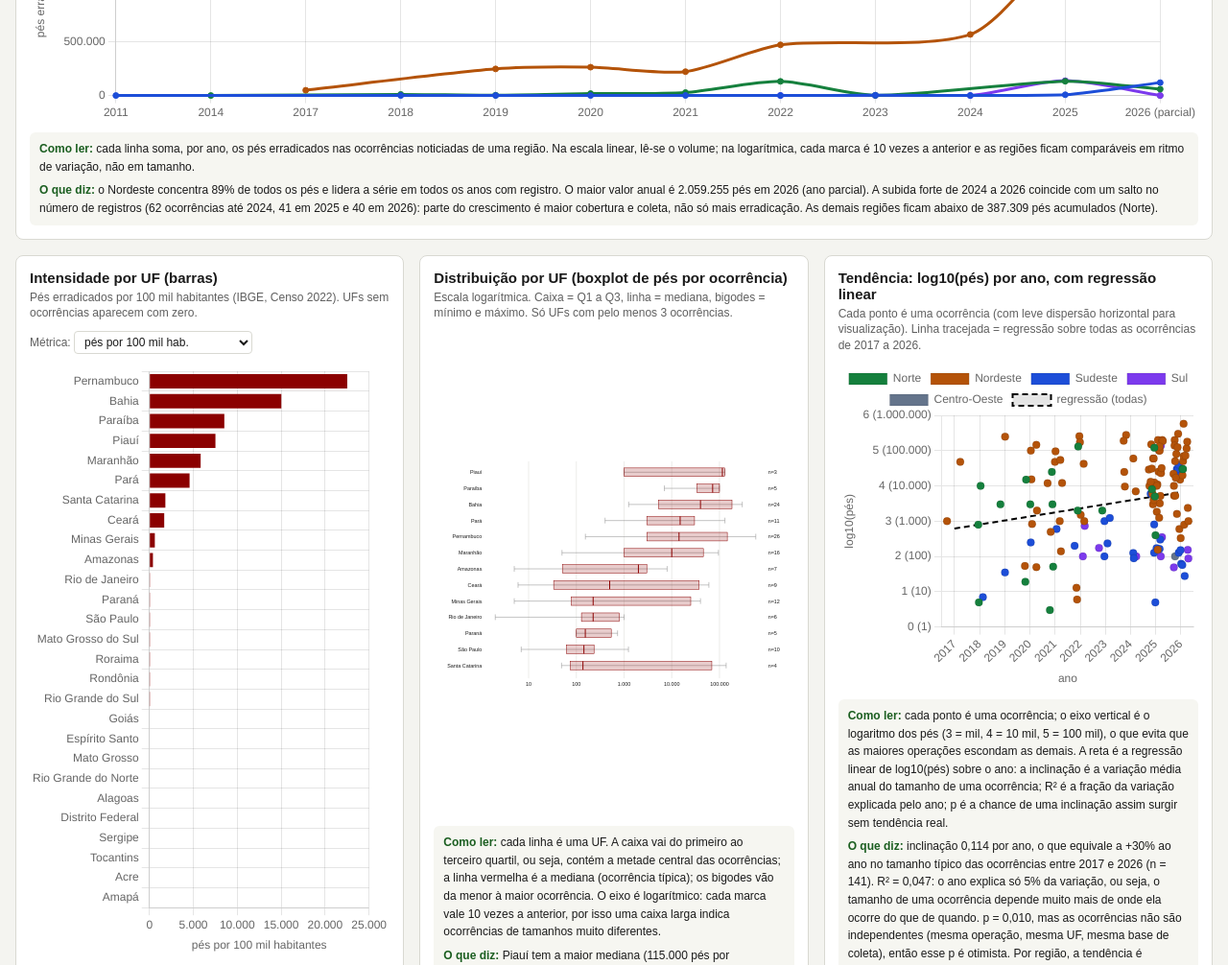
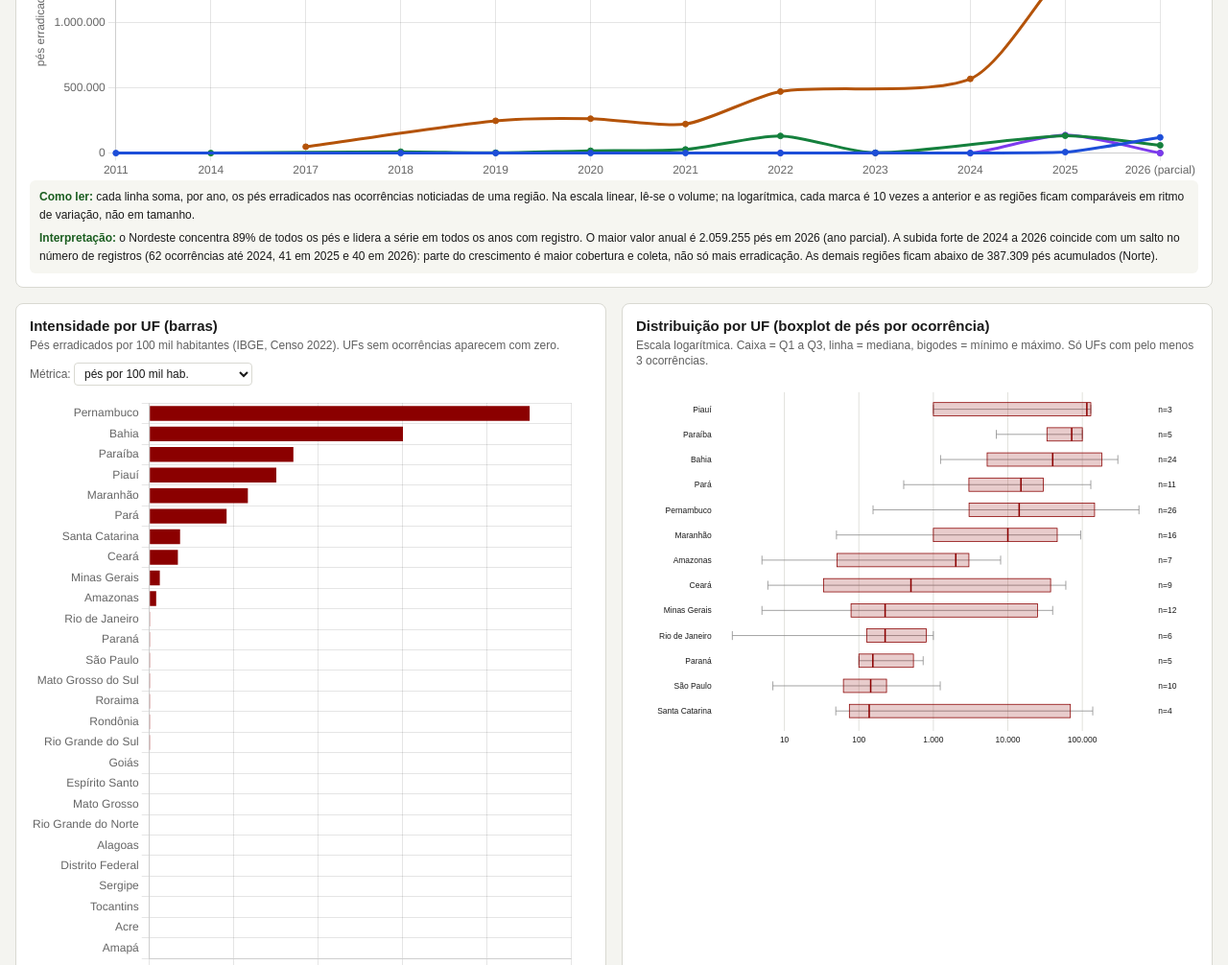
Before and after one commit to alessandrocarneiropesquisador-lab/observatorio-dos-plantios-ilicitos, a plain HTML site: page dashboard.html in a window 1280 px wide. Shown: the part 500-1506 px from the top of the page at 96% size. Drawn offline with nearby package versions, Linux system fonts and the light colour scheme.

Commit message:
Dashboard: grade em duas colunas, boxplot em escala e créditos de autoria
- Cartões em duas colunas de altura igual (barras + boxplot, dispersão +
  população), sem espaço vazio entre as modelagens; uma coluna no celular.
- Boxplot passa a escalar com a largura do cartão.
- Rótulo "O que diz" vira "Interpretação"; bloco de créditos com
  coordenação, análise estatística, dados e fonte da população.

Co-Authored-By: Claude Fable 5.1 <noreply@anthropic.com>

```diff
--- a/dashboard.html
+++ b/dashboard.html
@@ -19,15 +19,19 @@
   .kpi { background:var(--card); border:1px solid var(--line); border-radius:8px; padding:10px 12px; }
   .kpi .v { font-size:20px; font-weight:900; color:var(--acc); }
   .kpi .l { font-size:11px; color:var(--mut); margin-top:2px; }
-  main { padding:8px 16px 32px; display:grid; gap:16px; grid-template-columns: repeat(auto-fit, minmax(340px, 1fr)); }
+  main { padding:8px 16px 32px; display:grid; gap:16px; grid-template-columns: repeat(2, minmax(0, 1fr)); align-items: stretch; }
+  @media (max-width: 900px) { main { grid-template-columns: minmax(0, 1fr); } }
+  .card { display:flex; flex-direction:column; }
+  .card .leia { margin-top:auto; }
+  #box { display:block; width:100%; height:auto; }
   .card { background:var(--card); border:1px solid var(--line); border-radius:8px; padding:14px; min-width:0; }
   .card.wide { grid-column: 1 / -1; }
   .card h2 { font-size:15px; margin:0 0 4px; }
   .card .sub { font-size:12px; color:var(--mut); margin:0 0 10px; line-height:1.4; }
   .ctrl { font-size:12px; color:var(--mut); margin-bottom:8px; }
   .ctrl select { font-size:12px; padding:3px 6px; background:var(--card); color:var(--ink); border:1px solid var(--line); border-radius:4px; }
-  .chart-box { position:relative; width:100%; height:340px; }
-  .tall { height: 620px; }
+  .chart-box { position:relative; width:100%; height:400px; }
+  .tall { height: 640px; }
   .leia { margin-top:10px; font-size:12px; line-height:1.55; background:var(--soft); border-radius:6px; padding:8px 10px; }
   .leia b { color:var(--leaf); }
   .leia p { margin:0 0 6px; }
@@ -82,7 +86,7 @@
 <section class="card">
   <h2>Distribuição por UF (boxplot de pés por ocorrência)</h2>
   <p class="sub">Escala logarítmica. Caixa = Q1 a Q3, linha = mediana, bigodes = mínimo e máximo. Só UFs com pelo menos 3 ocorrências.</p>
-  <div class="scroll"><svg id="box" width="100%"></svg></div>
+  <svg id="box"></svg>
   <div class="leia" id="leia-box"></div>
 </section>
 
@@ -111,6 +115,18 @@
   <p class="sub">Pés por ocorrência. CV = desvio padrão dividido pela média.</p>
   <div class="scroll"><table id="tab"></table></div>
   <div class="leia" id="leia-tab"></div>
+</section>
+
+<section class="card wide">
+  <h2>Créditos</h2>
+  <p class="sub" style="margin:0; font-size:12px; line-height:1.7;">
+    <b>Coordenação:</b> Prof. Dr. Paulo Fraga<br>
+    <b>Análise estatística e desenvolvimento:</b> Me. Alessandro Carneiro<br>
+    <b>Dados:</b> Me. Alessandro Carneiro e Maria Alice Vallo<br>
+    <b>Parceiro:</b> Canabis Monitor<br>
+    <b>População:</b> IBGE, Censo Demográfico 2022<br>
+    NEVIDH - UFJF 2026
+  </p>
 </section>
 
 <section class="card wide">
@@ -180,7 +196,7 @@ document.getElementById("escala").addEventListener("change", e => {
   const nAntes = D.eventos.filter(e => e.ano <= 2024).length;
   document.getElementById("leia-linhas").innerHTML = `
     <p><b>Como ler:</b> cada linha soma, por ano, os pés erradicados nas ocorrências noticiadas de uma região. Na escala linear, lê-se o volume; na logarítmica, cada marca é 10 vezes a anterior e as regiões ficam comparáveis em ritmo de variação, não em tamanho.</p>
-    <p><b>O que diz:</b> o ${r1} concentra ${pct(v1/totalPes*100)} de todos os pés e lidera a série em todos os anos com registro. O maior valor anual é ${nf(pico.soma)} pés em ${anoTxt(pico.ano)}${pico.ano===2026?" (ano parcial)":""}. A subida forte de 2024 a 2026 coincide com um salto no número de registros (${nAntes} ocorrências até 2024, ${n25} em 2025 e ${n26} em 2026): parte do crescimento é maior cobertura e coleta, não só mais erradicação. As demais regiões ficam abaixo de ${nf(ordem[1][1])} pés acumulados (${ordem[1][0]}).</p>`;
+    <p><b>Interpretação:</b> o ${r1} concentra ${pct(v1/totalPes*100)} de todos os pés e lidera a série em todos os anos com registro. O maior valor anual é ${nf(pico.soma)} pés em ${anoTxt(pico.ano)}${pico.ano===2026?" (ano parcial)":""}. A subida forte de 2024 a 2026 coincide com um salto no número de registros (${nAntes} ocorrências até 2024, ${n25} em 2025 e ${n26} em 2026): parte do crescimento é maior cobertura e coleta, não só mais erradicação. As demais regiões ficam abaixo de ${nf(ordem[1][1])} pés acumulados (${ordem[1][0]}).</p>`;
 })();
 
 // ---------- barras ----------
@@ -212,7 +228,7 @@ document.getElementById("metrica").addEventListener("change", e => {
   const porOcor = [...ufsAll].sort((a,b)=> b.ocor100 - a.ocor100).slice(0, 3);
   document.getElementById("leia-barras").innerHTML = `
     <p><b>Como ler:</b> a barra divide o total de pés erradicados da UF pela sua população residente (IBGE, Censo 2022) e multiplica por 100 mil. É uma medida de intensidade relativa: corrige o fato de UFs populosas terem mais de tudo. A segunda métrica faz o mesmo com o número de ocorrências.</p>
-    <p><b>O que diz:</b> ${top.map(u => `${u.uf} (${nf(u.pes100)} pés/100 mil hab., ${u.n} ocorrências)`).join(", ")} lideram. Em ocorrências por habitante o ranking muda: ${porOcor.map(u => `${u.uf} (${nf(u.ocor100,2)})`).join(", ")}, porque UFs pouco populosas sobem com poucos casos. ${zero.length} UFs não têm ocorrência na base (${zero.join(", ")}): isso é ausência de registro, não ausência de plantio.</p>`;
+    <p><b>Interpretação:</b> ${top.map(u => `${u.uf} (${nf(u.pes100)} pés/100 mil hab., ${u.n} ocorrências)`).join(", ")} lideram. Em ocorrências por habitante o ranking muda: ${porOcor.map(u => `${u.uf} (${nf(u.ocor100,2)})`).join(", ")}, porque UFs pouco populosas sobem com poucos casos. ${zero.length} UFs não têm ocorrência na base (${zero.join(", ")}): isso é ausência de registro, não ausência de plantio.</p>`;
 })();
 
 // ---------- boxplot (SVG) ----------
@@ -226,7 +242,7 @@ document.getElementById("metrica").addEventListener("change", e => {
   const X = v => left + (lg(v) - lo) / (hi - lo) * (W - left - right);
   const svg = document.getElementById("box");
   svg.setAttribute("viewBox", `0 0 ${W} ${H}`);
-  svg.setAttribute("height", H);
+  svg.setAttribute("preserveAspectRatio", "xMidYMid meet");
   let s = "";
   for (let p = Math.ceil(lo); p <= Math.floor(hi); p++) {
     const x = left + (p - lo) / (hi - lo) * (W - left - right);
@@ -251,7 +267,7 @@ document.getElementById("metrica").addEventListener("change", e => {
   const grandes = items.filter(d => d.mediana >= 10000).map(d => d.chave);
   document.getElementById("leia-box").innerHTML = `
     <p><b>Como ler:</b> cada linha é uma UF. A caixa vai do primeiro ao terceiro quartil, ou seja, contém a metade central das ocorrências; a linha vermelha é a mediana (ocorrência típica); os bigodes vão da menor à maior ocorrência. O eixo é logarítmico: cada marca vale 10 vezes a anterior, por isso uma caixa larga indica ocorrências de tamanhos muito diferentes.</p>
-    <p><b>O que diz:</b> ${maior.chave} tem a maior mediana (${nf(maior.mediana)} pés por ocorrência). ${amplo.chave} tem a maior amplitude: do mínimo de ${nf(amplo.min)} ao máximo de ${nf(amplo.max)} pés, uma razão de ${nf(amplo.max/amplo.min)} vezes. Há dois perfis claros: UFs com mediana acima de 10 mil pés (${grandes.join(", ")}) e UFs com mediana abaixo de mil (${pequenos.join(", ")}), onde predominam estufas e plantios domésticos. Isso é tanto diferença real de modalidade quanto diferença de base de coleta.</p>`;
+    <p><b>Interpretação:</b> ${maior.chave} tem a maior mediana (${nf(maior.mediana)} pés por ocorrência). ${amplo.chave} tem a maior amplitude: do mínimo de ${nf(amplo.min)} ao máximo de ${nf(amplo.max)} pés, uma razão de ${nf(amplo.max/amplo.min)} vezes. Há dois perfis claros: UFs com mediana acima de 10 mil pés (${grandes.join(", ")}) e UFs com mediana abaixo de mil (${pequenos.join(", ")}), onde predominam estufas e plantios domésticos. Isso é tanto diferença real de modalidade quanto diferença de base de coleta.</p>`;
 })();
 
 // ---------- dispersao + regressao (ano x log10 pes) ----------
@@ -280,7 +296,7 @@ new Chart(document.getElementById("dispersao"), {
   const sig = Object.entries(tend).filter(([,t]) => t.p < 0.05).map(([r]) => r);
   document.getElementById("leia-disp").innerHTML = `
     <p><b>Como ler:</b> cada ponto é uma ocorrência; o eixo vertical é o logaritmo dos pés (3 = mil, 4 = 10 mil, 5 = 100 mil), o que evita que as maiores operações escondam as demais. A reta é a regressão linear de log10(pés) sobre o ano: a inclinação é a variação média anual do tamanho de uma ocorrência; R² é a fração da variação explicada pelo ano; p é a chance de uma inclinação assim surgir sem tendência real.</p>
-    <p><b>O que diz:</b> inclinação ${nf(reg.slope,3)} por ano, o que equivale a ${taxa>=0?"+":""}${nf(taxa)}% ao ano no tamanho típico das ocorrências entre 2017 e 2026 (n = ${reg.n}). R² = ${nf(reg.r2,3)}: o ano explica só ${pct(reg.r2*100)} da variação, ou seja, o tamanho de uma ocorrência depende muito mais de onde ela ocorre do que de quando. p = ${pv(reg.p)}, mas as ocorrências não são independentes (mesma operação, mesma UF, mesma base de coleta), então esse p é otimista. ${sig.length ? "Por região, a tendência é significativa a 5% em: " + sig.join(", ") + "." : "Separando por região, nenhuma tendência é significativa a 5%."} Leitura prudente: há um sinal fraco de ocorrências maiores ao longo do tempo, não uma prova.</p>`;
+    <p><b>Interpretação:</b> inclinação ${nf(reg.slope,3)} por ano, o que equivale a ${taxa>=0?"+":""}${nf(taxa)}% ao ano no tamanho típico das ocorrências entre 2017 e 2026 (n = ${reg.n}). R² = ${nf(reg.r2,3)}: o ano explica só ${pct(reg.r2*100)} da variação, ou seja, o tamanho de uma ocorrência depende muito mais de onde ela ocorre do que de quando. p = ${pv(reg.p)}, mas as ocorrências não são independentes (mesma operação, mesma UF, mesma base de coleta), então esse p é otimista. ${sig.length ? "Por região, a tendência é significativa a 5% em: " + sig.join(", ") + "." : "Separando por região, nenhuma tendência é significativa a 5%."} Leitura prudente: há um sinal fraco de ocorrências maiores ao longo do tempo, não uma prova.</p>`;
 })();
 
 // ---------- populacao x pes ----------
@@ -306,7 +322,7 @@ new Chart(document.getElementById("popx"), {
   const acima = res.slice(0,2).map(r => r.uf), abaixo = res.slice(-2).map(r => r.uf);
   document.getElementById("leia-pop").innerHTML = `
     <p><b>Como ler:</b> cada ponto é uma UF; os dois eixos estão em logaritmo. A inclinação da reta é uma elasticidade: quanto por cento os pés erradicados aumentam quando a população aumenta 1%. O r de Pearson mede a força da associação linear entre os dois logaritmos (de −1 a 1).</p>
-    <p><b>O que diz:</b> r = ${nf(p.r,3)} com p = ${pv(p.p)} (n = ${p.n} UFs): associação positiva fraca e não significativa a 5%. Inclinação ${nf(ols2.slope,2)}: cada 1% a mais de população associa-se a cerca de ${nf(ols2.slope,2)}% a mais de pés, com R² = ${nf(ols2.r2,2)}. Ou seja, o tamanho da população explica pouco a erradicação: ${acima.join(" e ")} ficam muito acima da reta (erradicam muito mais do que o esperado pelo tamanho) e ${abaixo.join(" e ")} muito abaixo. A geografia da erradicação segue as zonas de cultivo, não a demografia.</p>`;
+    <p><b>Interpretação:</b> r = ${nf(p.r,3)} com p = ${pv(p.p)} (n = ${p.n} UFs): associação positiva fraca e não significativa a 5%. Inclinação ${nf(ols2.slope,2)}: cada 1% a mais de população associa-se a cerca de ${nf(ols2.slope,2)}% a mais de pés, com R² = ${nf(ols2.r2,2)}. Ou seja, o tamanho da população explica pouco a erradicação: ${acima.join(" e ")} ficam muito acima da reta (erradicam muito mais do que o esperado pelo tamanho) e ${abaixo.join(" e ")} muito abaixo. A geografia da erradicação segue as zonas de cultivo, não a demografia.</p>`;
 })();
 
 // ---------- inferencia (texto) ----------
@@ -323,35 +339,35 @@ new Chart(document.getElementById("popx"), {
   h += "</ul>";
   const regs = Object.entries(tend);
   const maisForte = regs.sort((a,b)=>a[1].p-b[1].p)[0];
-  h += `<p><b>O que diz:</b> nenhuma região tem tendência significativa a 5%. A mais próxima é ${maisForte[0]} (p = ${pv(maisForte[1].p)}), mas com R² baixo: o ano explica pouco. Os R² pequenos significam que, dentro de cada região, ocorrências grandes e pequenas convivem em todos os anos.</p>`;
+  h += `<p><b>Interpretação:</b> nenhuma região tem tendência significativa a 5%. A mais próxima é ${maisForte[0]} (p = ${pv(maisForte[1].p)}), mas com R² baixo: o ano explica pouco. Os R² pequenos significam que, dentro de cada região, ocorrências grandes e pequenas convivem em todos os anos.</p>`;
 
   const soma = inf.tendencia_log10_soma_anual_2017_2025;
   if (soma) {
     h += `<h3>2. Tendência do total anual (log10 da soma de pés sobre o ano, 2017–2025)</h3>
       <p><b>O que testa:</b> se o volume anual total erradicado cresce, usando um valor por ano (o que evita a dependência entre ocorrências). 2026 fica fora por ser parcial.</p>
       <p class="num">inclinação = ${nf(soma.slope,3)} (${nf((Math.pow(10,soma.slope)-1)*100)}% ao ano) · R² = ${nf(soma.r2,3)} · p = ${pv(soma.p)} · n = ${soma.n} anos</p>
-      <p><b>O que diz:</b> com só ${soma.n} pontos e a queda de 2023, a tendência de alta ${soma.p < 0.05 ? "é" : "não é"} significativa (p = ${pv(soma.p)}). O crescimento visto no gráfico de linhas depende muito de 2024–2026, anos com mais registros na base.</p>`;
+      <p><b>Interpretação:</b> com só ${soma.n} pontos e a queda de 2023, a tendência de alta ${soma.p < 0.05 ? "é" : "não é"} significativa (p = ${pv(soma.p)}). O crescimento visto no gráfico de linhas depende muito de 2024–2026, anos com mais registros na base.</p>`;
   }
   const w1 = inf.welch_log10_nordeste_vs_sudeste_sul;
   if (w1) {
     h += `<h3>3. Teste t de Welch: Nordeste x Sudeste+Sul (log10 dos pés por ocorrência)</h3>
       <p><b>O que testa:</b> se a ocorrência típica do Nordeste é maior que a do Sudeste e Sul. O teste de Welch não exige variâncias iguais. Usa-se o logaritmo porque as quantidades são muito assimétricas.</p>
       <p class="num">médias em log10: ${nf(w1.media1,2)} (≈ ${nf(Math.pow(10,w1.media1))} pés) x ${nf(w1.media2,2)} (≈ ${nf(Math.pow(10,w1.media2))} pés) · t = ${nf(w1.t,2)} · gl = ${nf(w1.df,1)} · p = ${pv(w1.p)} · n = ${w1.n1} x ${w1.n2}</p>
-      <p><b>O que diz:</b> a diferença é grande e significativa: a ocorrência típica do Nordeste é cerca de ${nf(Math.pow(10, w1.media1 - w1.media2))} vezes a do Sudeste e Sul. Mas as duas regiões vêm de bases diferentes (operações rurais de grande porte x estufas urbanas de busca complementar), então o teste mede ao mesmo tempo diferença regional e diferença de modalidade de cultivo e de coleta.</p>`;
+      <p><b>Interpretação:</b> a diferença é grande e significativa: a ocorrência típica do Nordeste é cerca de ${nf(Math.pow(10, w1.media1 - w1.media2))} vezes a do Sudeste e Sul. Mas as duas regiões vêm de bases diferentes (operações rurais de grande porte x estufas urbanas de busca complementar), então o teste mede ao mesmo tempo diferença regional e diferença de modalidade de cultivo e de coleta.</p>`;
   }
   const w2 = inf.welch_log10_nordeste_vs_norte;
   if (w2) {
     h += `<h3>4. Teste t de Welch: Nordeste x Norte (log10 dos pés por ocorrência)</h3>
       <p><b>O que testa:</b> o mesmo, entre as duas regiões que vêm da mesma base de coleta, o que torna a comparação mais limpa.</p>
       <p class="num">médias em log10: ${nf(w2.media1,2)} (≈ ${nf(Math.pow(10,w2.media1))} pés) x ${nf(w2.media2,2)} (≈ ${nf(Math.pow(10,w2.media2))} pés) · t = ${nf(w2.t,2)} · gl = ${nf(w2.df,1)} · p = ${pv(w2.p)} · n = ${w2.n1} x ${w2.n2}</p>
-      <p><b>O que diz:</b> ${w2.p < 0.05 ? "a diferença é significativa a 5%" : "a diferença não é significativa a 5%"}: a ocorrência típica do Nordeste é cerca de ${nf(Math.pow(10, w2.media1 - w2.media2),1)} vezes a do Norte. Como as bases são as mesmas, este é o melhor indício de que a erradicação no Polígono da Maconha (sertão de PE e norte da BA) opera em escala maior que na Amazônia.</p>`;
+      <p><b>Interpretação:</b> ${w2.p < 0.05 ? "a diferença é significativa a 5%" : "a diferença não é significativa a 5%"}: a ocorrência típica do Nordeste é cerca de ${nf(Math.pow(10, w2.media1 - w2.media2),1)} vezes a do Norte. Como as bases são as mesmas, este é o melhor indício de que a erradicação no Polígono da Maconha (sertão de PE e norte da BA) opera em escala maior que na Amazônia.</p>`;
   }
   const p = inf.pearson_log_pop_vs_log_pes_uf;
   if (p) {
     h += `<h3>5. Correlação de Pearson: população x pés erradicados por UF (log-log)</h3>
       <p><b>O que testa:</b> se UFs mais populosas erradicam mais pés. Se a erradicação fosse proporcional à população, r seria alto e a inclinação próxima de 1.</p>
       <p class="num">r = ${nf(p.r,3)} · p = ${pv(p.p)} · n = ${p.n} UFs</p>
-      <p><b>O que diz:</b> associação fraca e não significativa. A erradicação não acompanha a demografia; ela se concentra em zonas de cultivo específicas (sertão nordestino, ilhas do São Francisco, Amazônia), independentemente do tamanho da UF.</p>`;
+      <p><b>Interpretação:</b> associação fraca e não significativa. A erradicação não acompanha a demografia; ela se concentra em zonas de cultivo específicas (sertão nordestino, ilhas do São Francisco, Amazônia), independentemente do tamanho da UF.</p>`;
   }
   h += `<h3>Síntese</h3><p>A única diferença robusta é espacial: o Nordeste (e, dentro dele, Pernambuco e Bahia) tem ocorrências muito maiores que as demais regiões, mesmo controlando por população. As tendências temporais são fracas e dependem da cobertura recente. Para afirmar crescimento real, seria preciso uma base com cobertura homogênea no tempo (por exemplo, registros administrativos das polícias) ou um modelo com efeito de UF e de fonte.</p>`;
   document.getElementById("inf").innerHTML = h;
@@ -376,7 +392,7 @@ new Chart(document.getElementById("popx"), {
   const acima1 = comCv.filter(d => d.cv > 1).length;
   document.getElementById("leia-tab").innerHTML = `
     <p><b>Como ler:</b> média e desvio padrão (DP) descrevem o centro e a dispersão, mas são puxados por valores extremos. O coeficiente de variação (CV = DP/média) compara a dispersão entre UFs de escalas diferentes: CV acima de 1 significa que o DP supera a média, ou seja, a distribuição é muito assimétrica e a mediana descreve melhor a ocorrência típica. Q1 e Q3 delimitam a metade central.</p>
-    <p><b>O que diz:</b> ${acima1} das ${comCv.length} UFs com DP calculável têm CV maior que 1. O caso mais extremo é ${maisCv.uf} (CV = ${nf(maisCv.cv,2)}): média de ${nf(maisCv.media)} contra mediana de ${nf(maisCv.mediana)}, sinal de que uma ou poucas operações grandes puxam a média. Para comparar UFs, prefira a mediana e os quartis; para o volume total, a soma.</p>`;
+    <p><b>Interpretação:</b> ${acima1} das ${comCv.length} UFs com DP calculável têm CV maior que 1. O caso mais extremo é ${maisCv.uf} (CV = ${nf(maisCv.cv,2)}): média de ${nf(maisCv.media)} contra mediana de ${nf(maisCv.mediana)}, sinal de que uma ou poucas operações grandes puxam a média. Para comparar UFs, prefira a mediana e os quartis; para o volume total, a soma.</p>`;
 })();
 </script>
 </body>
```
